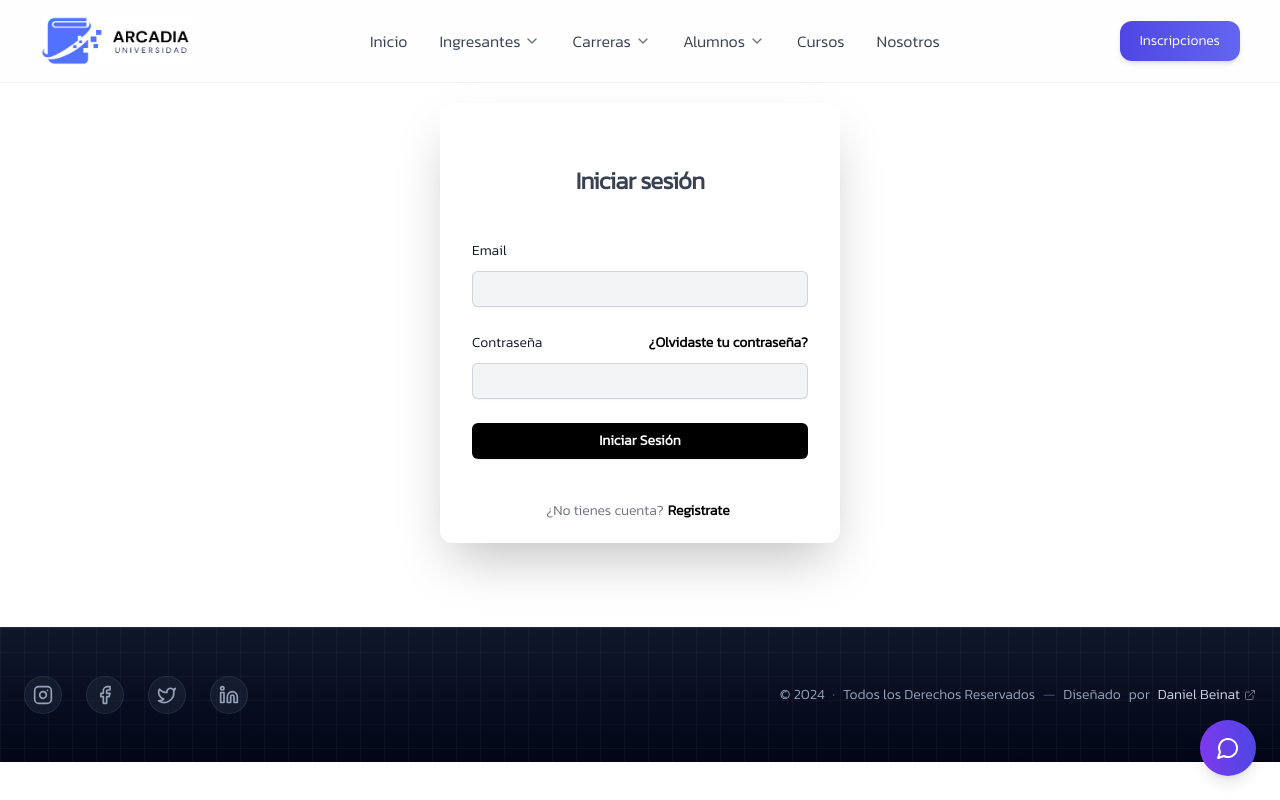
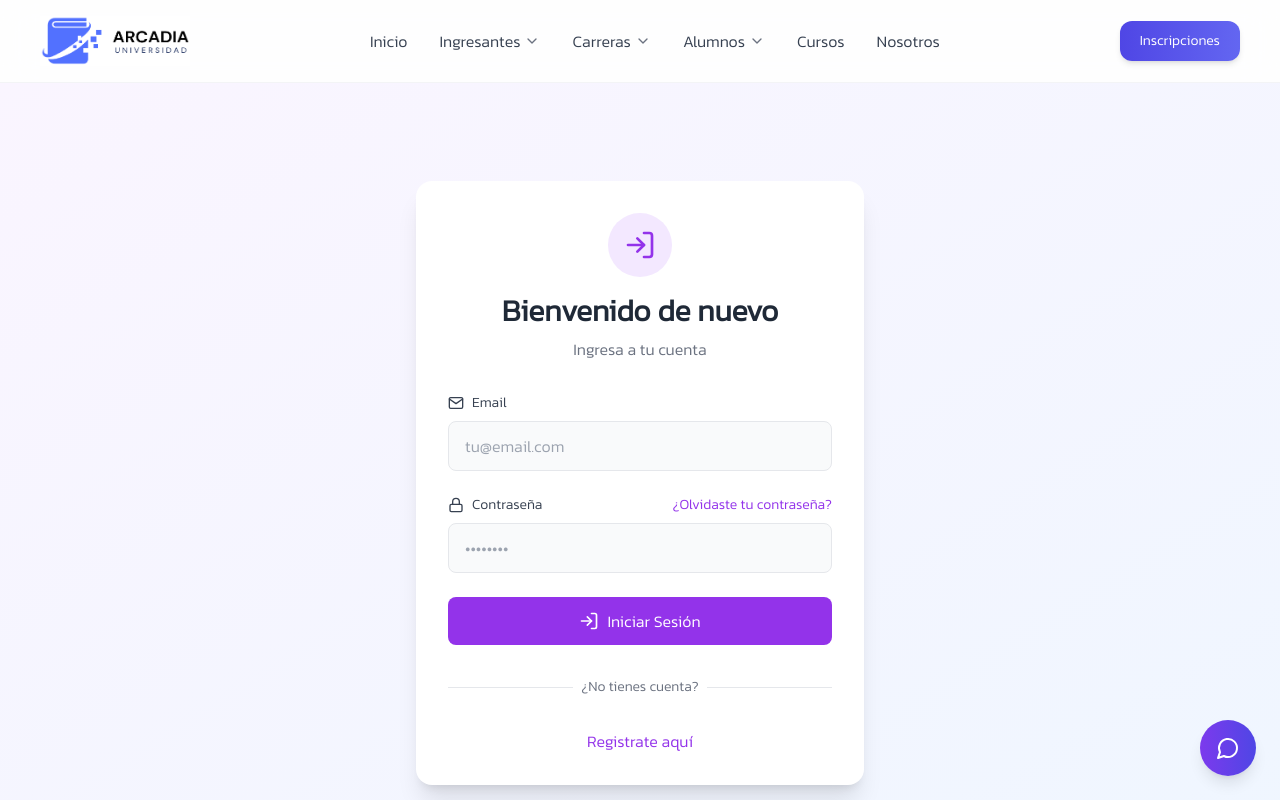
Before and after one commit to danielbeinat/Arcadia, a React (Vite) app: page /login in a window 1280 px wide. Shown: the top 800 px of the page. Built offline with nearby package versions, Linux system fonts and the light colour scheme; a web font is replaced by a local one.

Commit message:
add files

```diff
--- a/src/pages/Count/Login.tsx
+++ b/src/pages/Count/Login.tsx
@@ -1,89 +1,99 @@
 import { Link } from "react-router-dom";
+import { FiMail, FiLock, FiLogIn } from "react-icons/fi";
 
 export const Login: React.FC = () => {
   return (
-    <>
-      <div className="flex min-h-full flex-col items-center justify-center py-5 sm:px-6 lg:px-8">
-        <div className="flex min-h-full md:w-[400px] max-w-md shadow-2xl flex-1 rounded-xl flex-col justify-center mb-16 px-6 py-5 lg:px-8">
-          <div className="sm:mx-auto sm:w-full sm:max-w-sm">
-            <h2 className="mt-10 text-center text-2xl font-bold leading-9 tracking-tight text-gray-700">
-              Iniciar sesión
+    <div className="min-h-screen bg-gradient-to-br from-purple-50 to-blue-50 flex items-center justify-center p-4">
+      <div className="w-full max-w-md">
+        <div className="bg-white rounded-2xl shadow-xl p-8 space-y-8">
+          <div className="text-center">
+            <div className="inline-flex items-center justify-center w-16 h-16 rounded-full bg-purple-100 mb-4">
+              <FiLogIn className="w-8 h-8 text-purple-600" />
+            </div>
+            <h2 className="text-3xl font-bold text-gray-800">
+              Bienvenido de nuevo
             </h2>
+            <p className="text-gray-500 mt-2">Ingresa a tu cuenta</p>
           </div>
 
-          <div className="mt-10 sm:mx-auto sm:w-full sm:max-w-sm">
           <form className="space-y-6" action="#" method="POST">
-              <div>
+            <div className="space-y-2">
               <label
                 htmlFor="email"
-                  className="block text-sm font-medium leading-6 text-gray-900"
+                className="text-sm font-medium text-gray-700 flex items-center gap-2"
               >
+                <FiMail className="w-4 h-4" />
                 Email
               </label>
-                <div className="mt-2">
               <input
                 id="email"
                 name="email"
                 type="email"
                 autoComplete="email"
                 required
-                    className="block w-full bg-gray-100 rounded-md border-0 py-1.5 text-gray-900 shadow-sm ring-1 ring-inset ring-gray-300 placeholder:text-gray-400 outline-none px-3  sm:text-sm sm:leading-6"
+                className="w-full px-4 py-3 rounded-lg border border-gray-200 focus:border-purple-500 focus:ring-purple-500 transition-colors duration-200 bg-gray-50 focus:bg-white outline-none"
+                placeholder="tu@email.com"
               />
             </div>
-              </div>
 
-              <div>
+            <div className="space-y-2">
               <div className="flex items-center justify-between">
                 <label
                   htmlFor="password"
-                    className="block text-sm font-medium leading-6 text-gray-900"
+                  className="text-sm font-medium text-gray-700 flex items-center gap-2"
                 >
+                  <FiLock className="w-4 h-4" />
                   Contraseña
                 </label>
-                  <div className="text-sm">
                 <a
                   href="#"
-                      className="font-semibold text-black hover:text-gray-500"
+                  className="text-sm font-medium text-purple-600 hover:text-purple-500 transition-colors duration-200"
                 >
                   ¿Olvidaste tu contraseña?
                 </a>
               </div>
-                </div>
-                <div className="mt-2">
               <input
                 id="password"
                 name="password"
                 type="password"
                 autoComplete="current-password"
                 required
-                    className="block w-full bg-gray-100 rounded-md  py-1.5 text-gray-900 shadow-sm ring-1 ring-inset ring-gray-300 placeholder:text-gray-400 outline-none px-3  sm:text-sm sm:leading-6"
+                className="w-full px-4 py-3 rounded-lg border border-gray-200 focus:border-purple-500 focus:ring-purple-500 transition-colors duration-200 bg-gray-50 focus:bg-white outline-none"
+                placeholder="••••••••"
               />
+            </div>
+
+            <button
+              type="submit"
+              className="w-full bg-purple-600 text-white py-3 px-4 rounded-lg font-medium hover:bg-purple-700 focus:outline-none focus:ring-2 focus:ring-purple-500 focus:ring-offset-2 transition-colors duration-200 flex items-center justify-center gap-2"
+            >
+              <FiLogIn className="w-5 h-5" />
+              Iniciar Sesión
+            </button>
+          </form>
+
+          <div className="relative">
+            <div className="absolute inset-0 flex items-center">
+              <div className="w-full border-t border-gray-200"></div>
+            </div>
+            <div className="relative flex justify-center text-sm">
+              <span className="px-2 bg-white text-gray-500">
+                ¿No tienes cuenta?
+              </span>
             </div>
           </div>
 
-              <div>
-                <button
-                  type="submit"
-                  className="flex w-full justify-center rounded-md bg-black px-3 py-1.5 text-sm font-semibold leading-6 text-white shadow-sm  focus-visible:outline focus-visible:outline-2 focus-visible:outline-offset-2 focus-visible:outline-indigo-600"
-                >
-                  Iniciar Sesión
-                </button>
-              </div>
-            </form>
-
-            <p className="mt-10 text-center text-sm text-gray-500">
-              ¿No tienes cuenta?
+          <div className="text-center">
             <Link
               to="/register"
-                className="font-semibold px-1 leading-6 text-black hover:text-gray-500"
+              className="inline-flex items-center gap-2 text-purple-600 hover:text-purple-500 font-medium transition-colors duration-200"
               onClick={() => window.scrollTo(0, 0)}
             >
-                Registrate
+              Registrate aquí
             </Link>
-            </p>
           </div>
         </div>
       </div>
-    </>
+    </div>
   );
 };
```
Lines whose indentation alone changed are shown as unchanged.
